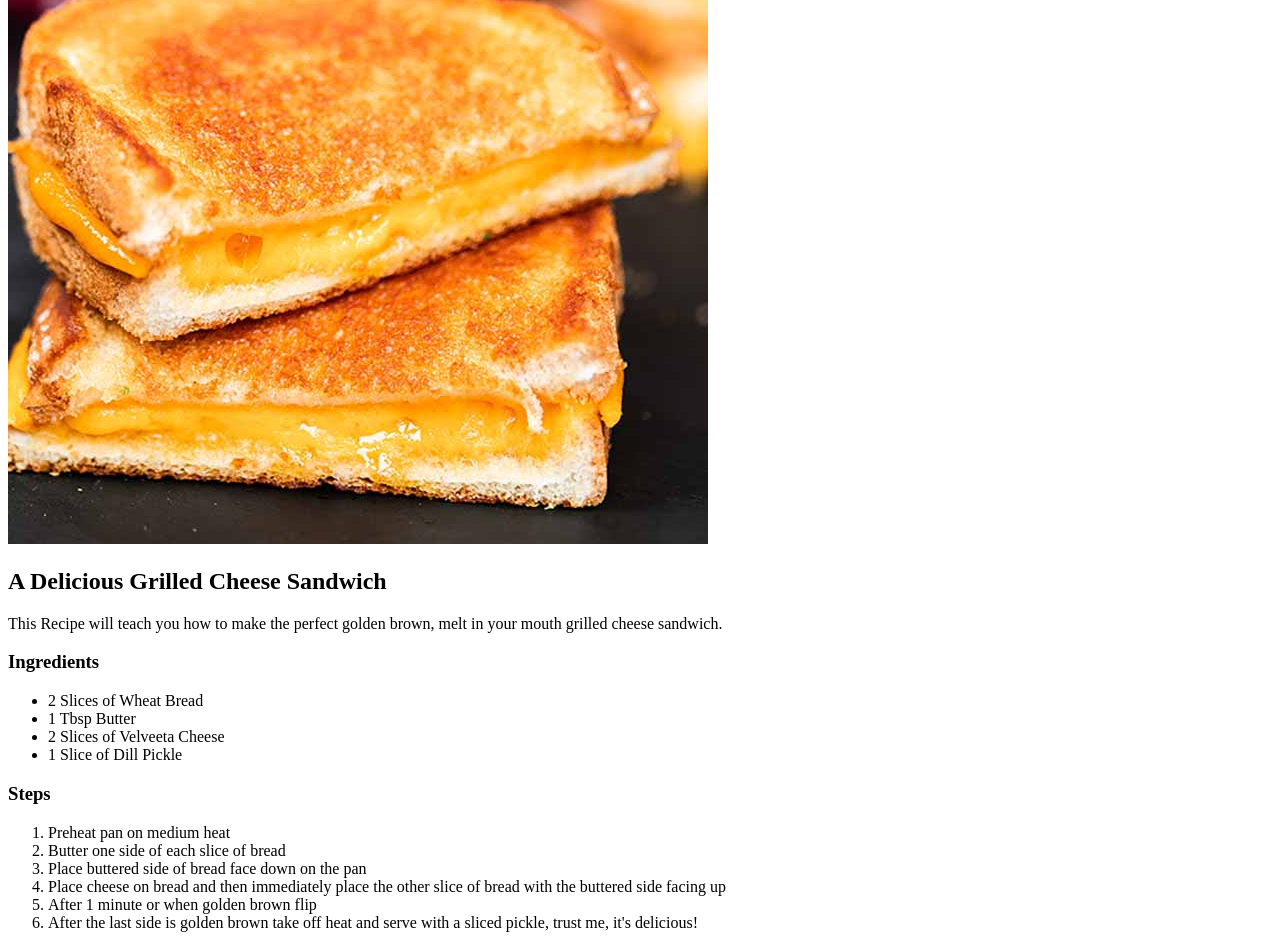
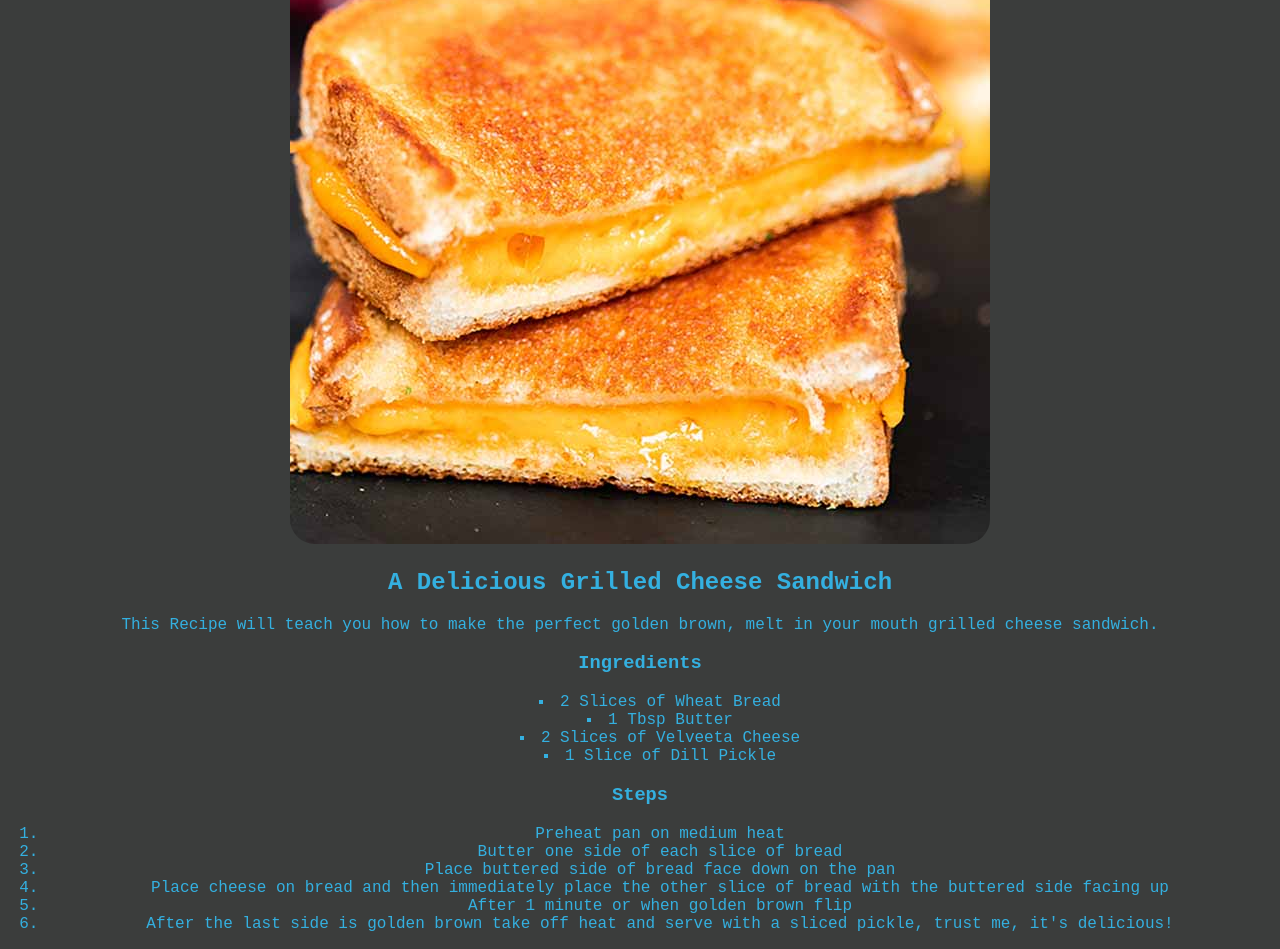
Before and after one commit to austinlthomas/odin-recipes, a plain HTML site: page recipes/grilled-cheese.html in a window 1280 px wide. Shown: the part 236-1185 px from the top of the page. Drawn offline with Linux system fonts and the light colour scheme.

Commit message:
Added default generic styling

```diff
--- a/recipes/grilled-cheese.html
+++ b/recipes/grilled-cheese.html
@@ -4,6 +4,7 @@
   <meta charset="UTF-8">
   <meta http-equiv="X-UA-Compatible" content="IE=edge">
   <meta name="viewport" content="width=device-width, initial-scale=1.0">
+  <link rel="stylesheet" href="../style.css">
   <title>Grilled Cheese Sandwich Recipe</title>
 </head>
 <body>
--- /dev/null
+++ b/style.css
@@ -0,0 +1,23 @@
+ul {
+    list-style: square;
+    list-style-position: inside;
+}
+
+body {
+    text-align: center;
+    background-color: #3b3d3c;
+    color: #34b0e0;
+    font-family: 'Courier New', Courier, monospace;
+}
+
+img {
+    border-radius: 25px;
+}
+
+a {
+    text-decoration: none;
+}
+
+a:visited {
+    color: white;
+}
```
Also changed, not shown: index.html (+1 -0 lines), recipes/peanut-butter-jelly.html (+1 -0 lines), recipes/tuna-melt.html (+1 -0 lines).
